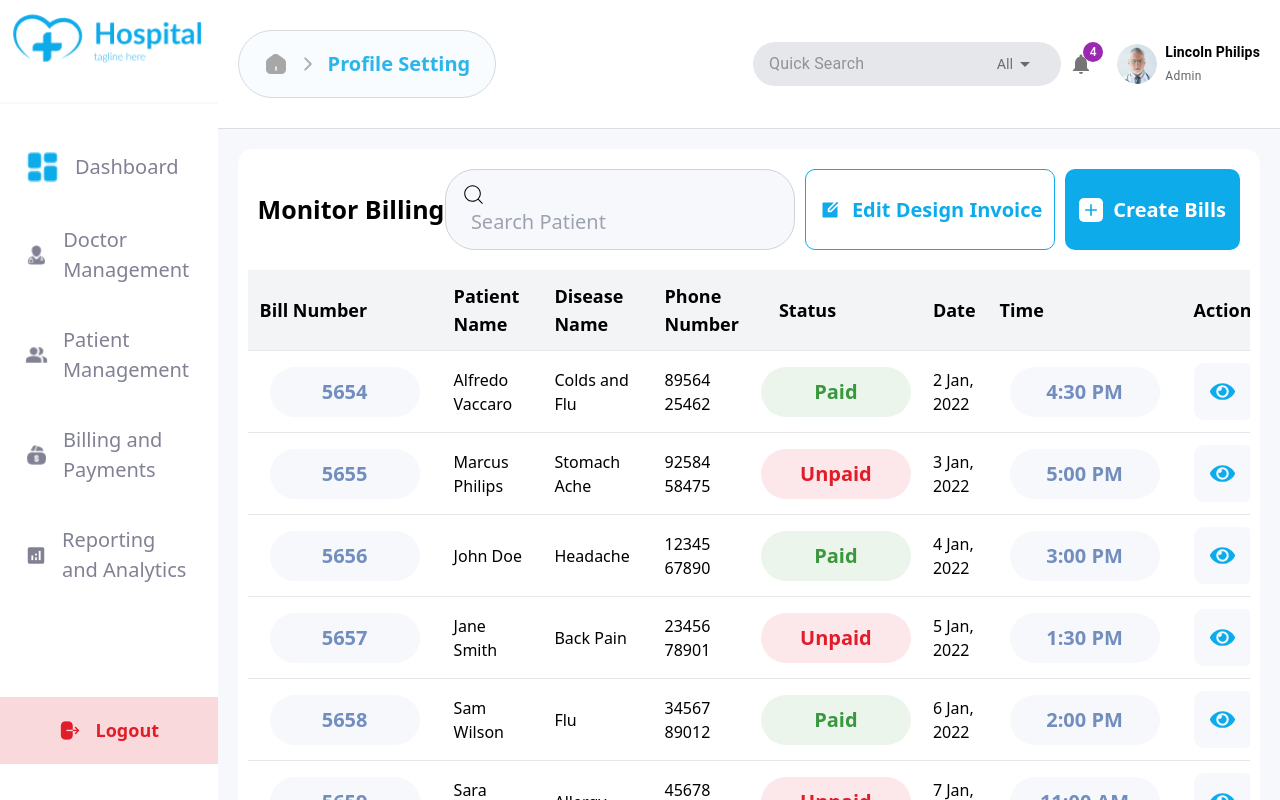
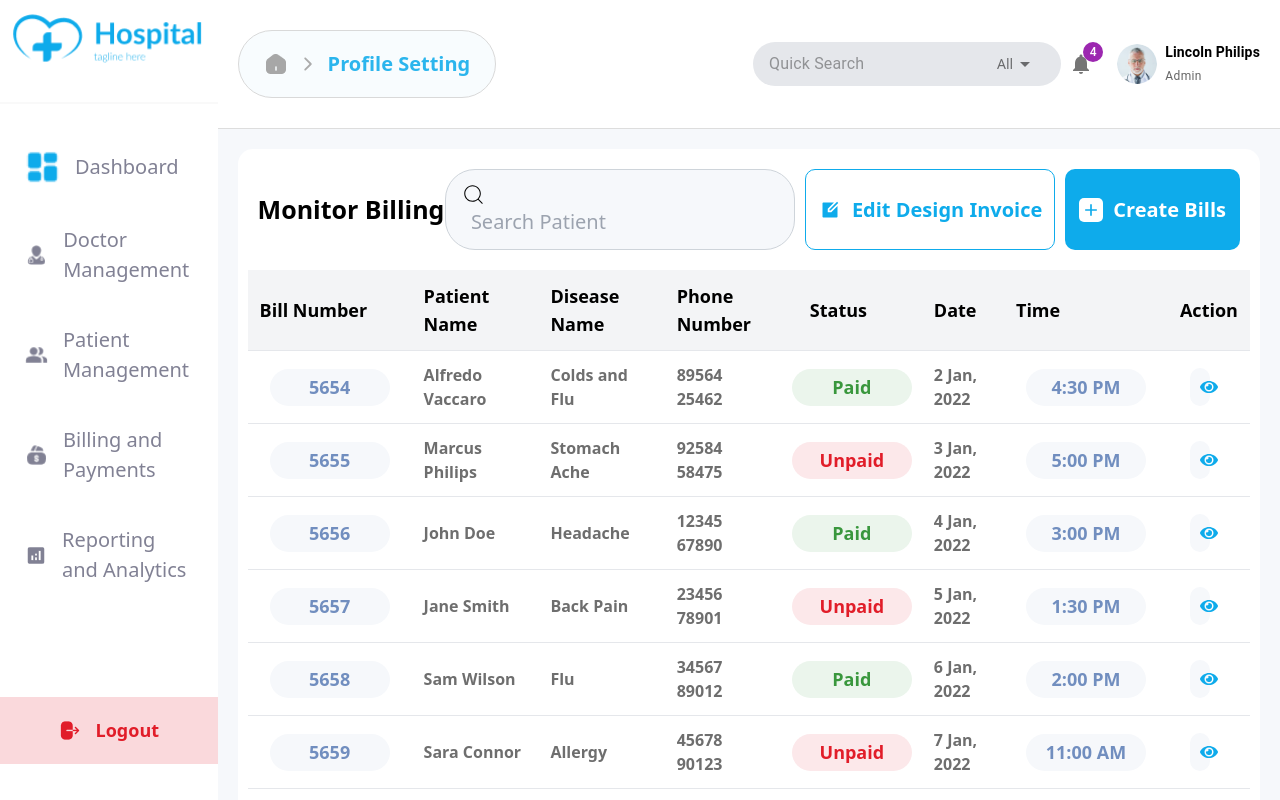
Before and after one commit to SwiftRut/frontend_Patient_Management, a React (Vite) app: page /monitorBilling in a window 1280 px wide. Built offline with nearby package versions, Linux system fonts and the light colour scheme; no server answers.

Commit message:
monitor billing table height done

```diff
--- a/package.json
+++ b/package.json
@@ -43,6 +43,7 @@
     "recharts": "^2.12.7",
     "run": "^1.5.0",
     "socket.io-client": "^4.8.0",
+    "tailwind-scrollbar": "^3.1.0",
     "yup": "^1.4.0"
   },
   "devDependencies": {
--- a/src/pages/billPayment/MonitorBilling.jsx
+++ b/src/pages/billPayment/MonitorBilling.jsx
@@ -13,26 +13,186 @@ export default function MonitorBilling() {
 
   // Example array of billing records with 20 records
   const billingRecords = [
-    { billNumber: "5654", patientName: "Alfredo Vaccaro", diseaseName: "Colds and Flu", phoneNumber: "89564 25462", status: "Paid", date: "2 Jan, 2022", time: "4:30 PM" },
-    { billNumber: "5655", patientName: "Marcus Philips", diseaseName: "Stomach Ache", phoneNumber: "92584 58475", status: "Unpaid", date: "3 Jan, 2022", time: "5:00 PM" },
-    { billNumber: "5656", patientName: "John Doe", diseaseName: "Headache", phoneNumber: "12345 67890", status: "Paid", date: "4 Jan, 2022", time: "3:00 PM" },
-    { billNumber: "5657", patientName: "Jane Smith", diseaseName: "Back Pain", phoneNumber: "23456 78901", status: "Unpaid", date: "5 Jan, 2022", time: "1:30 PM" },
-    { billNumber: "5658", patientName: "Sam Wilson", diseaseName: "Flu", phoneNumber: "34567 89012", status: "Paid", date: "6 Jan, 2022", time: "2:00 PM" },
-    { billNumber: "5659", patientName: "Sara Connor", diseaseName: "Allergy", phoneNumber: "45678 90123", status: "Unpaid", date: "7 Jan, 2022", time: "11:00 AM" },
-    { billNumber: "5660", patientName: "Tony Stark", diseaseName: "Chest Pain", phoneNumber: "56789 01234", status: "Paid", date: "8 Jan, 2022", time: "9:30 AM" },
-    { billNumber: "5661", patientName: "Bruce Wayne", diseaseName: "Insomnia", phoneNumber: "67890 12345", status: "Unpaid", date: "9 Jan, 2022", time: "6:00 PM" },
-    { billNumber: "5662", patientName: "Clark Kent", diseaseName: "Stress", phoneNumber: "78901 23456", status: "Paid", date: "10 Jan, 2022", time: "8:00 AM" },
-    { billNumber: "5663", patientName: "Diana Prince", diseaseName: "Flu", phoneNumber: "89012 34567", status: "Unpaid", date: "11 Jan, 2022", time: "10:15 AM" },
-    { billNumber: "5664", patientName: "Peter Parker", diseaseName: "Spider Bites", phoneNumber: "90123 45678", status: "Paid", date: "12 Jan, 2022", time: "12:00 PM" },
-    { billNumber: "5665", patientName: "Wade Wilson", diseaseName: "Broken Arm", phoneNumber: "01234 56789", status: "Unpaid", date: "13 Jan, 2022", time: "2:30 PM" },
-    { billNumber: "5666", patientName: "Natasha Romanoff", diseaseName: "Cold", phoneNumber: "12345 67890", status: "Paid", date: "14 Jan, 2022", time: "4:00 PM" },
-    { billNumber: "5667", patientName: "Steve Rogers", diseaseName: "Physical Exam", phoneNumber: "23456 78901", status: "Unpaid", date: "15 Jan, 2022", time: "9:00 AM" },
-    { billNumber: "5668", patientName: "Carol Danvers", diseaseName: "Nausea", phoneNumber: "34567 89012", status: "Paid", date: "16 Jan, 2022", time: "1:45 PM" },
-    { billNumber: "5669", patientName: "Thor Odinson", diseaseName: "Head Injury", phoneNumber: "45678 90123", status: "Unpaid", date: "17 Jan, 2022", time: "3:30 PM" },
-    { billNumber: "5670", patientName: "Bruce Banner", diseaseName: "Stomach Flu", phoneNumber: "56789 01234", status: "Paid", date: "18 Jan, 2022", time: "10:00 AM" },
-    { billNumber: "5671", patientName: "Loki Laufeyson", diseaseName: "Pneumonia", phoneNumber: "67890 12345", status: "Unpaid", date: "19 Jan, 2022", time: "11:30 AM" },
-    { billNumber: "5672", patientName: "Bucky Barnes", diseaseName: "Anxiety", phoneNumber: "78901 23456", status: "Paid", date: "20 Jan, 2022", time: "12:45 PM" },
-    { billNumber: "5673", patientName: "Doctor Strange", diseaseName: "Migraine", phoneNumber: "89012 34567", status: "Unpaid", date: "21 Jan, 2022", time: "8:15 AM" },
+    {
+      billNumber: "5654",
+      patientName: "Alfredo Vaccaro",
+      diseaseName: "Colds and Flu",
+      phoneNumber: "89564 25462",
+      status: "Paid",
+      date: "2 Jan, 2022",
+      time: "4:30 PM",
+    },
+    {
+      billNumber: "5655",
+      patientName: "Marcus Philips",
+      diseaseName: "Stomach Ache",
+      phoneNumber: "92584 58475",
+      status: "Unpaid",
+      date: "3 Jan, 2022",
+      time: "5:00 PM",
+    },
+    {
+      billNumber: "5656",
+      patientName: "John Doe",
+      diseaseName: "Headache",
+      phoneNumber: "12345 67890",
+      status: "Paid",
+      date: "4 Jan, 2022",
+      time: "3:00 PM",
+    },
+    {
+      billNumber: "5657",
+      patientName: "Jane Smith",
+      diseaseName: "Back Pain",
+      phoneNumber: "23456 78901",
+      status: "Unpaid",
+      date: "5 Jan, 2022",
+      time: "1:30 PM",
+    },
+    {
+      billNumber: "5658",
+      patientName: "Sam Wilson",
+      diseaseName: "Flu",
+      phoneNumber: "34567 89012",
+      status: "Paid",
+      date: "6 Jan, 2022",
+      time: "2:00 PM",
+    },
+    {
+      billNumber: "5659",
+      patientName: "Sara Connor",
+      diseaseName: "Allergy",
+      phoneNumber: "45678 90123",
+      status: "Unpaid",
+      date: "7 Jan, 2022",
+      time: "11:00 AM",
+    },
+    {
+      billNumber: "5660",
+      patientName: "Tony Stark",
+      diseaseName: "Chest Pain",
+      phoneNumber: "56789 01234",
+      status: "Paid",
+      date: "8 Jan, 2022",
+      time: "9:30 AM",
+    },
+    {
+      billNumber: "5661",
+      patientName: "Bruce Wayne",
+      diseaseName: "Insomnia",
+      phoneNumber: "67890 12345",
+      status: "Unpaid",
+      date: "9 Jan, 2022",
+      time: "6:00 PM",
+    },
+    {
+      billNumber: "5662",
+      patientName: "Clark Kent",
+      diseaseName: "Stress",
+      phoneNumber: "78901 23456",
+      status: "Paid",
+      date: "10 Jan, 2022",
+      time: "8:00 AM",
+    },
+    {
+      billNumber: "5663",
+      patientName: "Diana Prince",
+      diseaseName: "Flu",
+      phoneNumber: "89012 34567",
+      status: "Unpaid",
+      date: "11 Jan, 2022",
+      time: "10:15 AM",
+    },
+    {
+      billNumber: "5664",
+      patientName: "Peter Parker",
+      diseaseName: "Spider Bites",
+      phoneNumber: "90123 45678",
+      status: "Paid",
+      date: "12 Jan, 2022",
+      time: "12:00 PM",
+    },
+    {
+      billNumber: "5665",
+      patientName: "Wade Wilson",
+      diseaseName: "Broken Arm",
+      phoneNumber: "01234 56789",
+      status: "Unpaid",
+      date: "13 Jan, 2022",
+      time: "2:30 PM",
+    },
+    {
+      billNumber: "5666",
+      patientName: "Natasha Romanoff",
+      diseaseName: "Cold",
+      phoneNumber: "12345 67890",
+      status: "Paid",
+      date: "14 Jan, 2022",
+      time: "4:00 PM",
+    },
+    {
+      billNumber: "5667",
+      patientName: "Steve Rogers",
+      diseaseName: "Physical Exam",
+      phoneNumber: "23456 78901",
+      status: "Unpaid",
+      date: "15 Jan, 2022",
+      time: "9:00 AM",
+    },
+    {
+      billNumber: "5668",
+      patientName: "Carol Danvers",
+      diseaseName: "Nausea",
+      phoneNumber: "34567 89012",
+      status: "Paid",
+      date: "16 Jan, 2022",
+      time: "1:45 PM",
+    },
+    {
+      billNumber: "5669",
+      patientName: "Thor Odinson",
+      diseaseName: "Head Injury",
+      phoneNumber: "45678 90123",
+      status: "Unpaid",
+      date: "17 Jan, 2022",
+      time: "3:30 PM",
+    },
+    {
+      billNumber: "5670",
+      patientName: "Bruce Banner",
+      diseaseName: "Stomach Flu",
+      phoneNumber: "56789 01234",
+      status: "Paid",
+      date: "18 Jan, 2022",
+      time: "10:00 AM",
+    },
+    {
+      billNumber: "5671",
+      patientName: "Loki Laufeyson",
+      diseaseName: "Pneumonia",
+      phoneNumber: "67890 12345",
+      status: "Unpaid",
+      date: "19 Jan, 2022",
+      time: "11:30 AM",
+    },
+    {
+      billNumber: "5672",
+      patientName: "Bucky Barnes",
+      diseaseName: "Anxiety",
+      phoneNumber: "78901 23456",
+      status: "Paid",
+      date: "20 Jan, 2022",
+      time: "12:45 PM",
+    },
+    {
+      billNumber: "5673",
+      patientName: "Doctor Strange",
+      diseaseName: "Migraine",
+      phoneNumber: "89012 34567",
+      status: "Unpaid",
+      date: "21 Jan, 2022",
+      time: "8:15 AM",
+    },
   ];
 
   // Fetch bills when the component mounts
@@ -73,7 +233,11 @@ export default function MonitorBilling() {
               </button>
             </div>
           </div>
-          <div className="pr-data max-h-[600px] overflow-y-auto scrollbar-thin scrollbar-thumb-gray-500 scrollbar-track-gray-200">
+          <div
+            className="pr-data h-full overflow-y-auto scrollbar-thin scrollbar-thumb-gray-500 scrollbar-track-gray-200"
+            style={{ maxHeight: "calc(100vh - 260px)" }}
+          >
+            {" "}
             <table className="min-w-full table-auto">
               <thead className="sticky top-0 bg-gray-100 z-10">
                 <tr>
@@ -91,7 +255,9 @@ export default function MonitorBilling() {
                 {/* Map over billingRecords to create table rows */}
                 {billingRecords.map((record, index) => (
                   <tr key={index} className="border-t">
-                    <td className="time p-3"><h3>{record.billNumber}</h3></td>
+                    <td className="time p-3">
+                      <h3>{record.billNumber}</h3>
+                    </td>
                     <td className="p-3">{record.patientName}</td>
                     <td className="p-3">{record.diseaseName}</td>
                     <td className="p-3">{record.phoneNumber}</td>
@@ -99,9 +265,13 @@ export default function MonitorBilling() {
                       <h3>{record.status}</h3>
                     </td>
                     <td className="p-3">{record.date}</td>
-                    <td className="time p-3"><h3>{record.time}</h3></td>
+                    <td className="time p-3">
+                      <h3>{record.time}</h3>
+                    </td>
                     <td className="action p-3">
-                      <div className="view"><FaEye /></div>
+                      <div className="view">
+                        <FaEye />
+                      </div>
                     </td>
                   </tr>
                 ))}
--- a/src/pages/billPayment/monitorBilling.css
+++ b/src/pages/billPayment/monitorBilling.css
@@ -110,6 +110,11 @@ input {
   color: white;
   font-weight: 600;
 }
+.monitor-section .row .main td {
+  text-align: left !important;
+  font-weight: 600;
+  color: rgb(110, 110, 110);
+}
 .monitor-section .row .main .status h3 {
   color: #39973d !important;
   background-color: #ebf5ec !important;
@@ -125,20 +130,18 @@ input {
   color: #718ebf;
   border-radius: 50px;
   margin: 0px 10px;
-  padding: 10px 15px;
-  font-weight: bold;
-  font-size: 20px;
+  padding: 5px;
+  font-size: 18px;
   text-align: center;
-  width: 150px;
+  width: 120px;
 }
 .monitor-section .row .main .action .view {
-  width: 60px;
   color: #0eabeb;
   margin: 0px 10px;
   background-color: #f6f8fb;
   border-radius: 10px;
-  padding: 16px;
-  font-size: 25px;
-  display: flex;
-  margin: auto;
+  padding: 10px;
+  font-size: 18px;
+  text-align: center;
+  width: 35%;
 }/*# sourceMappingURL=monitorBilling.css.map */
--- a/src/pages/billPayment/monitorBilling.scss
+++ b/src/pages/billPayment/monitorBilling.scss
@@ -113,6 +113,11 @@ input {
           }
         }
       }
+      td {
+        text-align: left !important;
+        font-weight: 600;
+        color: rgb(110, 110, 110);
+      }
       .status {
         h3 {
           color: #39973d !important;
@@ -133,24 +138,22 @@ input {
           color: #718ebf;
           border-radius: 50px;
           margin: 0px 10px;
-          padding: 10px 15px;
-          font-weight: bold;
-          font-size: 20px;
+          padding: 5px;
+          font-size: 18px;
           text-align: center;
-          width: 150px;
+          width: 120px;
         }
       }
       .action {
         .view {
-          width: 60px;
           color: #0eabeb;
           margin: 0px 10px;
           background-color: #f6f8fb;
           border-radius: 10px;
-          padding: 16px;
-          font-size: 25px;
-          display: flex;
-          margin: auto;
+          padding: 10px;
+          font-size: 18px;
+          text-align: center;
+          width: 35%;
         }
       }
     }
--- a/src/pages/doctorManagement/DoctorManagement.jsx
+++ b/src/pages/doctorManagement/DoctorManagement.jsx
@@ -69,9 +69,10 @@ export default function DoctorManagement() {
 
   const renderDoctorsTable = () => {
     return (
-      <div className="pr-data h-full overflow-y-auto" style={{ maxHeight: "calc(100vh - 260px)" }}>
-        {" "}
-        {/* Set a max height for the table */}
+      <div
+        className="pr-data h-full overflow-y-auto scrollbar-thin scrollbar-thumb-gray-500 scrollbar-track-gray-200"
+        style={{ maxHeight: "calc(100vh - 260px)" }}
+      >
         <table className="min-w-full table-auto">
           <thead className="sticky top-0 bg-gray-100 z-10">
             <tr>
--- a/src/pages/patientManagement/PatientManagement.jsx
+++ b/src/pages/patientManagement/PatientManagement.jsx
@@ -347,7 +347,11 @@ export default function PatientManagement() {
                 </div>
               </div>
             </div>
-            <div className="pr-data max-h-[600px] overflow-y-auto scrollbar-thin scrollbar-thumb-gray-500 scrollbar-track-gray-200">
+            <div
+              className="pr-data h-full overflow-y-auto scrollbar-thin scrollbar-thumb-gray-500 scrollbar-track-gray-200"
+              style={{ maxHeight: "calc(100vh - 260px)" }}
+            >
+              {" "}
               <table className="min-w-full table-auto">
                 <thead className="sticky top-0 bg-gray-100 z-10">
                   <tr>
--- a/tailwind.config.js
+++ b/tailwind.config.js
@@ -4,5 +4,5 @@ export default {
   theme: {
     extend: {},
   },
-  plugins: [],
+  plugins: [import("tailwind-scrollbar")],
 };
```
Also changed, not shown: 2 other files (tests, documents, lock files or other folders).
